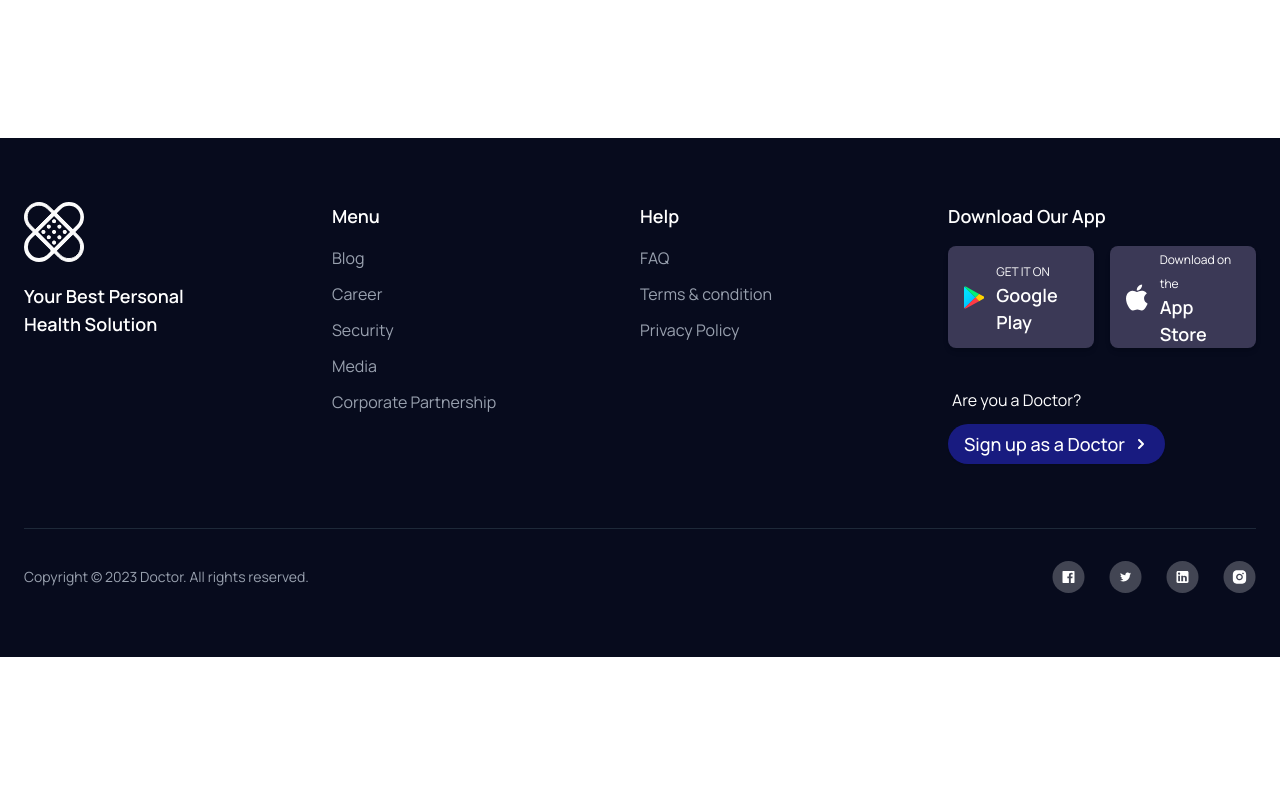
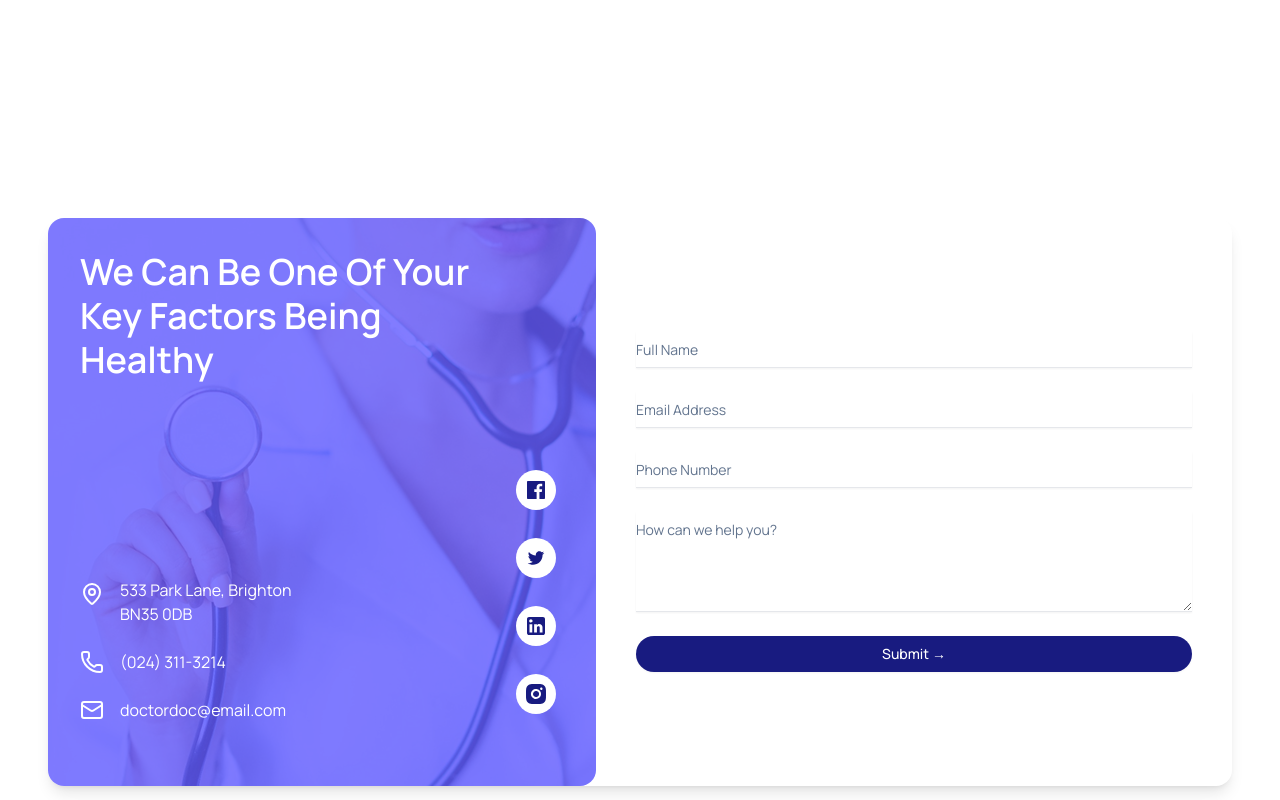
Before and after one commit to mediq-i/new-landing-page, a Next.js app: page /about-us in a window 1280 px wide. Shown: the part 2300-3100 px from the top of the page. Before the commit the page ends 2957 px from the top, so only its background shows below. Built offline with nearby package versions, Linux system fonts and the light colour scheme.

Commit message:
imported the contact component into the about page and corrected the text align on the accordion

```diff
--- a/src/app/about-us/page.tsx
+++ b/src/app/about-us/page.tsx
@@ -3,6 +3,7 @@ import {
   VisionMission,
   FaqSection,
 } from "@/components/about-page-components";
+import { ContactSection } from "@/components/partials";
 
 export default function AboutPage() {
   return (
@@ -10,6 +11,7 @@ export default function AboutPage() {
       <AboutHero />
       <VisionMission />
       <FaqSection />
+      <ContactSection />
     </main>
   );
 }
--- a/src/components/about-page-components/faq-section.tsx
+++ b/src/components/about-page-components/faq-section.tsx
@@ -121,7 +121,7 @@ export default function FaqSection() {
                           {item.question}
                         </span>
                       </AccordionTrigger>
-                      <AccordionContent className="px-6 pb-4 text-accent-text-2">
+                      <AccordionContent className="px-6 pb-4 text-accent-text-2 text-left">
                         {item.answer}
                       </AccordionContent>
                     </AccordionItem>
```
